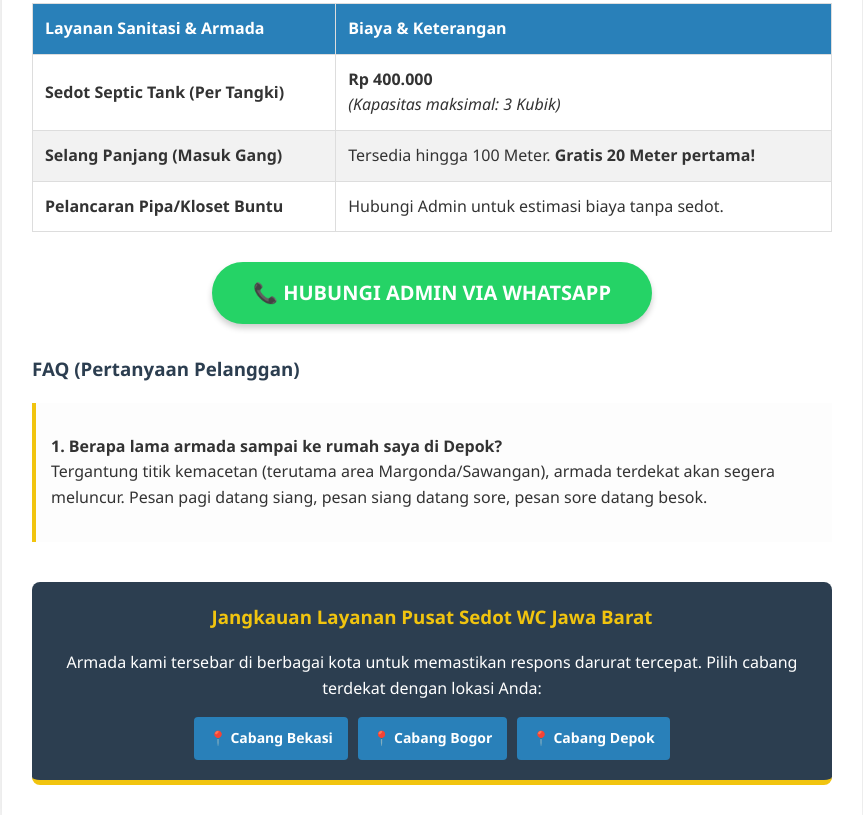
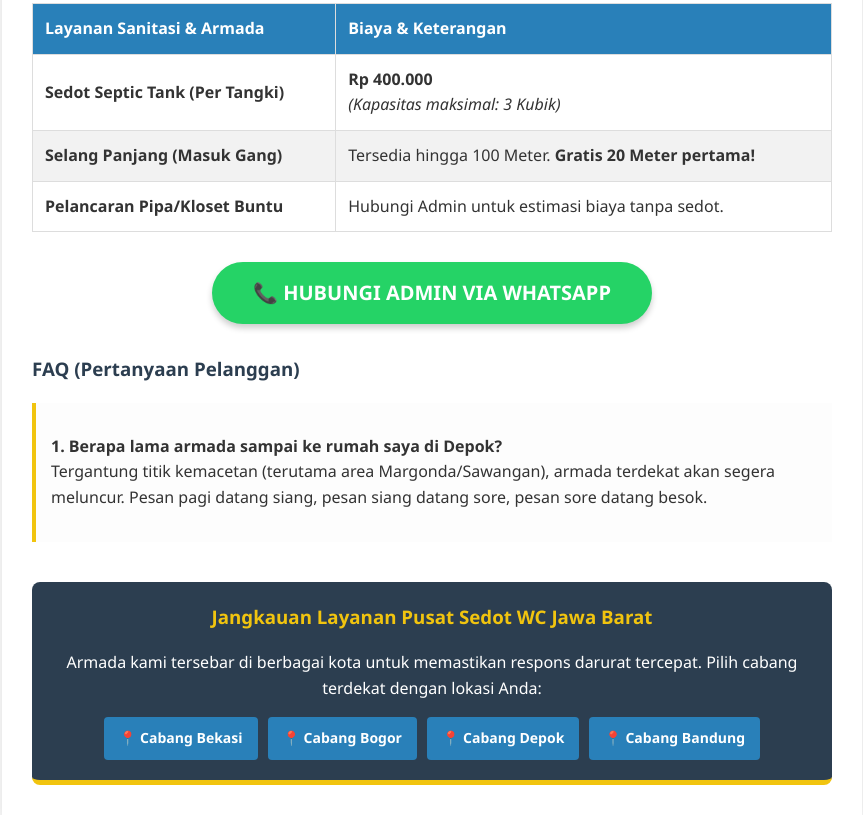
Before and after one commit to sutatoblogger/sedot-wc-depok, a plain HTML site: page index.html in a window 1280 px wide. Shown: the part 1240-2055 px from the top of the page, without its empty margins (208-1071 px from the left). Drawn offline with Linux system fonts and the light colour scheme.

Commit message:
Add files via upload

```diff
--- a/index.html
+++ b/index.html
@@ -104,6 +104,7 @@
             <a href="https://sedot-wc-bekasi.vercel.app/" title="Jasa Sedot WC Bekasi">📍 Cabang Bekasi</a>
             <a href="https://sedot-wc-bogor.vercel.app/" title="Jasa Sedot WC Bogor">📍 Cabang Bogor</a>
             <a href="https://sedot-wc-depok.vercel.app/" title="Jasa Sedot WC Depok">📍 Cabang Depok</a>
+			<a href="https://sedot-wc-bandung.vercel.app/" title="Jasa Sedot WC Bandung">📍 Cabang Bandung</a>
         </div>
     </div>
 
```
